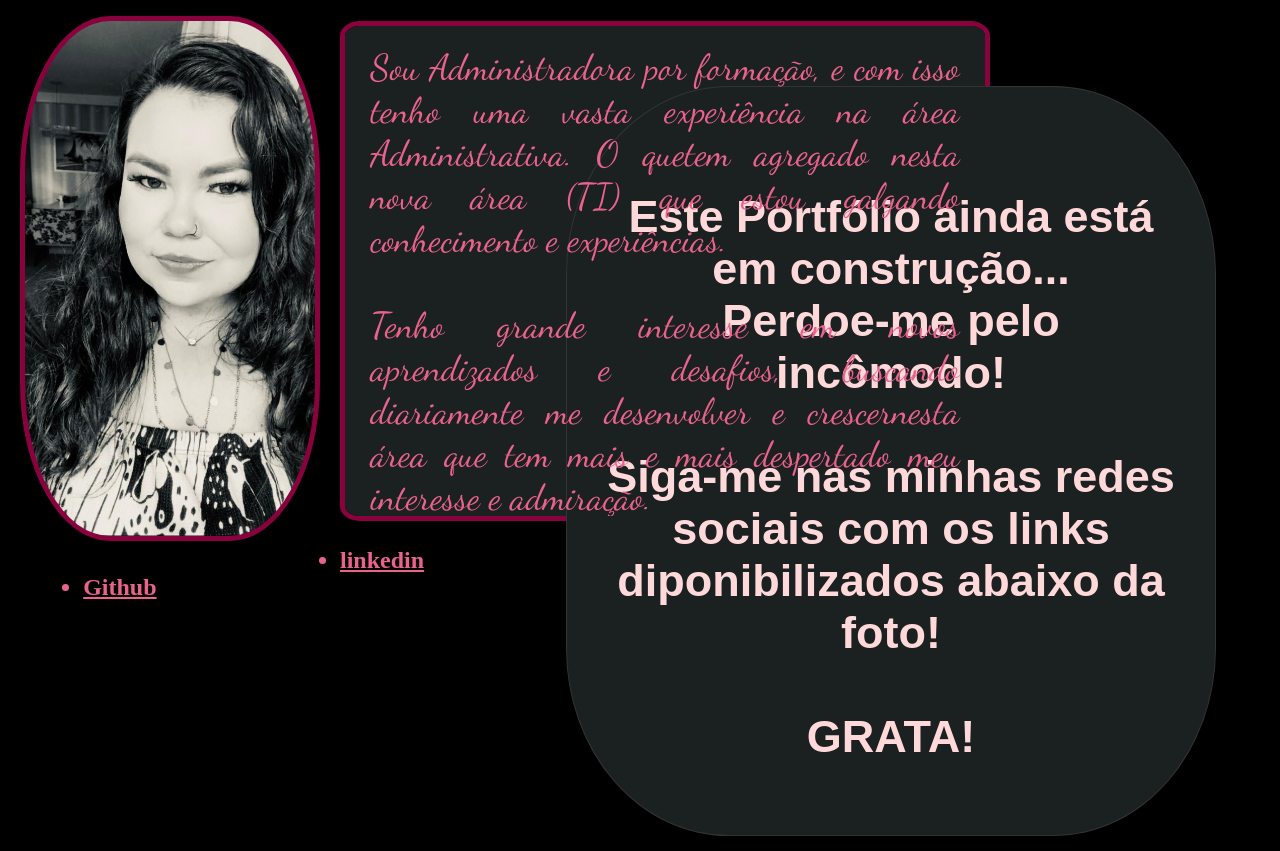
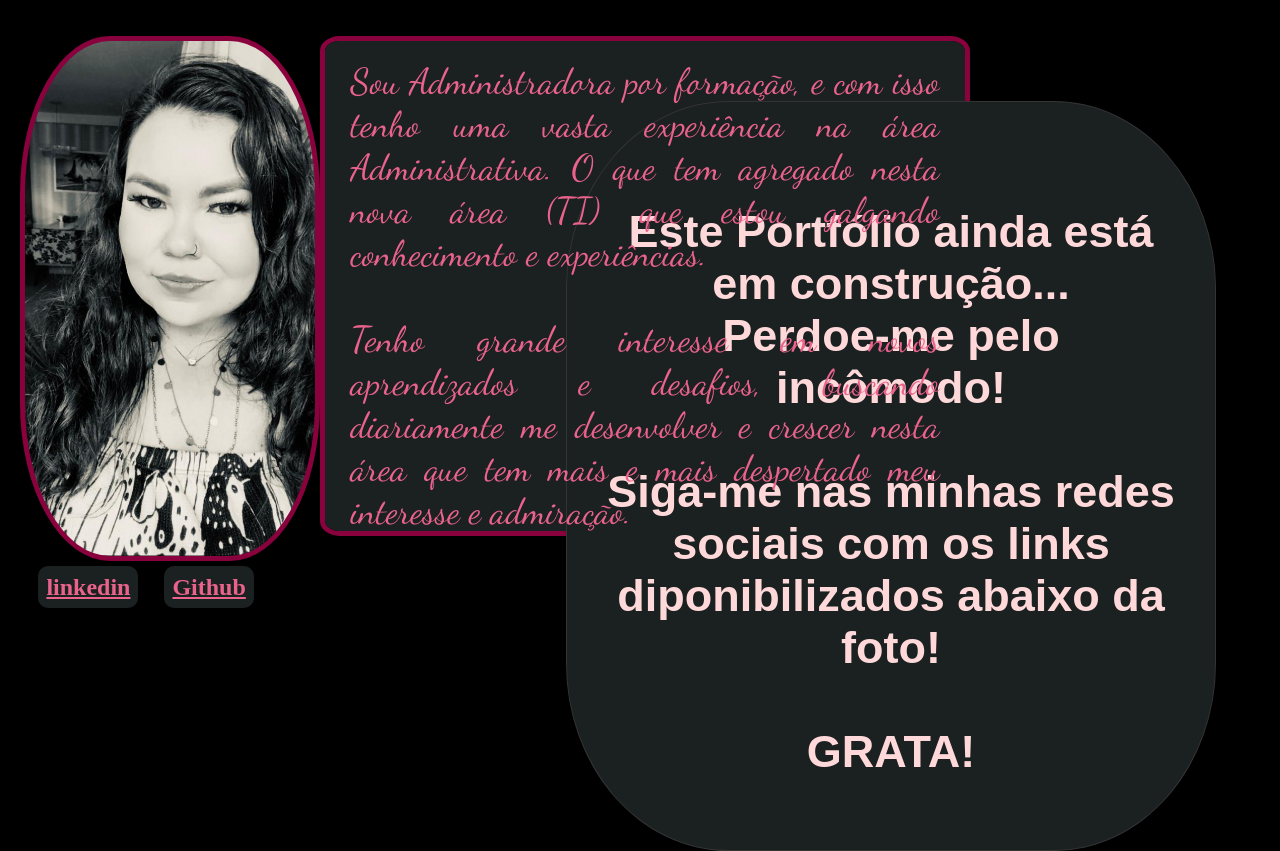
Before and after one commit to SherlyAmorim/SherlyAmorim.github.io, a plain HTML site: page index.html in a window 1280 px wide. Shown: the part 245-1096 px from the top of the page. Drawn offline with Linux system fonts and the light colour scheme.

Commit message:
Inserindo HTML Semântico

```diff
--- a/index.html
+++ b/index.html
@@ -6,35 +6,44 @@
     <title>Sherly Amorim</title>
     <link rel="stylesheet" href="style.css">
 </head>
-
 <body>
-    <br>
+    <header>
         <h2>Olá, sou a</h2>
         <h1>Sherly Amorim</h1>
         <h2>Web Developer em construção...</h2><br>
+    </header>
+    <main>
         <img src="Sherly.jpeg">
-    <div>
-        <p>Sou Administradora por formação, e com isso tenho uma vasta experiência na área Administrativa. O quetem agregado nesta nova área (TI) que estou galgando conhecimento e experiências.</p>
-        <p><br> Tenho grande interesse em novos aprendizados e desafios, buscando diariamente me desenvolver e
-        crescernesta área que tem mais e mais despertado meu interesse e admiração.</p>
+        <article>
+            <section>
+                <p>Sou Administradora por formação, e com isso tenho uma vasta experiência na área Administrativa. O que tem agregado nesta nova área (TI) que estou galgando conhecimento e experiências.</p>
+                <p><br> Tenho grande interesse em novos aprendizados e desafios, buscando diariamente me desenvolver e crescer nesta área que tem mais e mais despertado meu interesse e admiração.</p>
+            </section>
+            <section>
                 <p><br> Capixaba da Gema, com muito orgulho e admiradora de uma boa Moqueca Capixaba...Se você não conhece, não sabe o que ta perdendo!</p>
+            </section>
+            <section>
                 <p><br> Atualmente estudo Desenvolvimento Web na #Trybe, com formação prevista para Nov/23.</p>
-        <p><br> Amo o que estou fazendo e penso que a transição de carreira foi a melhor escolha que fiz para a vida!</p>
-    </div>
+                <p><br> Amo o que estou fazendo e penso que a transição de carreira foi a melhor escolha que fiz para a vida!
+            </p>
+            </section>
+        </article>
         <aside id="pagConstrucao">
             <h2> <br><br> Este Portfólio ainda está em construção... <br> Perdoe-me pelo incômodo!
                 <br><br>
                 Siga-me nas minhas redes sociais com os links diponibilizados abaixo da foto! <br><br>GRATA!
             </h2>
         </aside>
-</body>
+    </main>
     <footer>
-    <ul>
+        <nav>
+            <ul class="nav-links">
                 <h2>
                     <li><a href="https://www.linkedin.com/in/sherlyamorim-ti/" target="_blank" id="rede">linkedin</a></li>
                     <li><a href="https://github.com/SherlyAmorim" target="_blank" id="rede">Github</a></li>
                 </h2>
             </ul>
+        </nav>
     </footer>
-
+</body>
 </html>
--- a/style.css
+++ b/style.css
@@ -12,13 +12,17 @@ body {
     color: #FFD9DA;
 }
 
+header {
+    margin: 20px;
+}
+
 img {
     border-radius: 30%;
     width:300px;
     float:left;
     padding: 5px;
     background-color: #89023E;
-    margin: 20px;
+    margin-left:20px ;
 }
 
 h1 {
@@ -26,16 +30,16 @@ h1 {
     text-align: left;
     font-size: 115px;
     color: #EA638C;
-    margin: 0 0 1% 5%
+    margin: 0 0 1% 5%;
 }
 
-div {
+article {
     background-color: #1B2021;
-    margin: 2% 5% 1% 20%;
+    margin: 3% 5% 1% 20%;
     overflow-y: scroll;
     width: 650px;
     height: 500px;
-    padding: 1.5% 2% 0 2%;
+    padding: 1.5% 2% 1.5% 2%;
     border: 5px solid #89023E;
     border-radius: 3%;
     background-size: 50%;
@@ -46,16 +50,16 @@ div {
 
 }
 
-div::-webkit-scrollbar {
+article::-webkit-scrollbar {
     width: 15px;
 }
 
-div::-webkit-scrollbar-track {
+article::-webkit-scrollbar-track {
     box-shadow: inset 0 0 5px #EA638C;
     border-radius: 50px;
 }
 
-div::-webkit-scrollbar-thumb {
+article::-webkit-scrollbar-thumb {
     box-shadow: inset 0 0 5px #1B2021;
     background: #89023E;
     border-radius: 50px;
@@ -63,10 +67,16 @@ div::-webkit-scrollbar-thumb {
   }
 
 footer {
-    margin: 2% 0 0 6.5%;
-    color: #EA638C;
+    margin: 3% 0 0 3%;
+    color: #89023E;
 }
-
+.nav-links li {
+    display: inline;
+    margin-right: 20px;
+    border-radius: 10px;
+    padding: 8px;
+    background-color: #1B2021;
+}
 #pagConstrucao {
     background-color: #1B2021;
     width: 650px;
```
Lines whose indentation alone changed are shown as unchanged.
